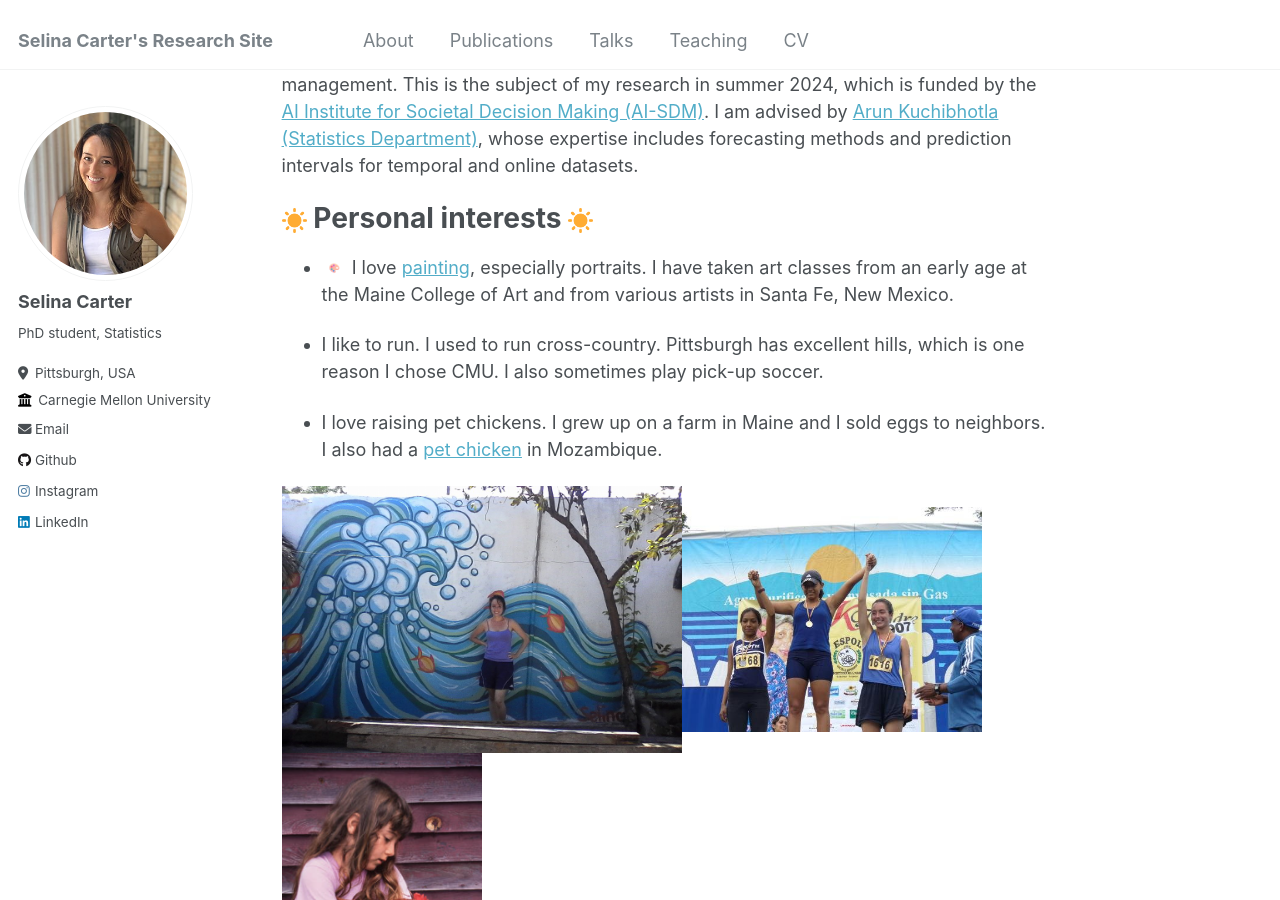
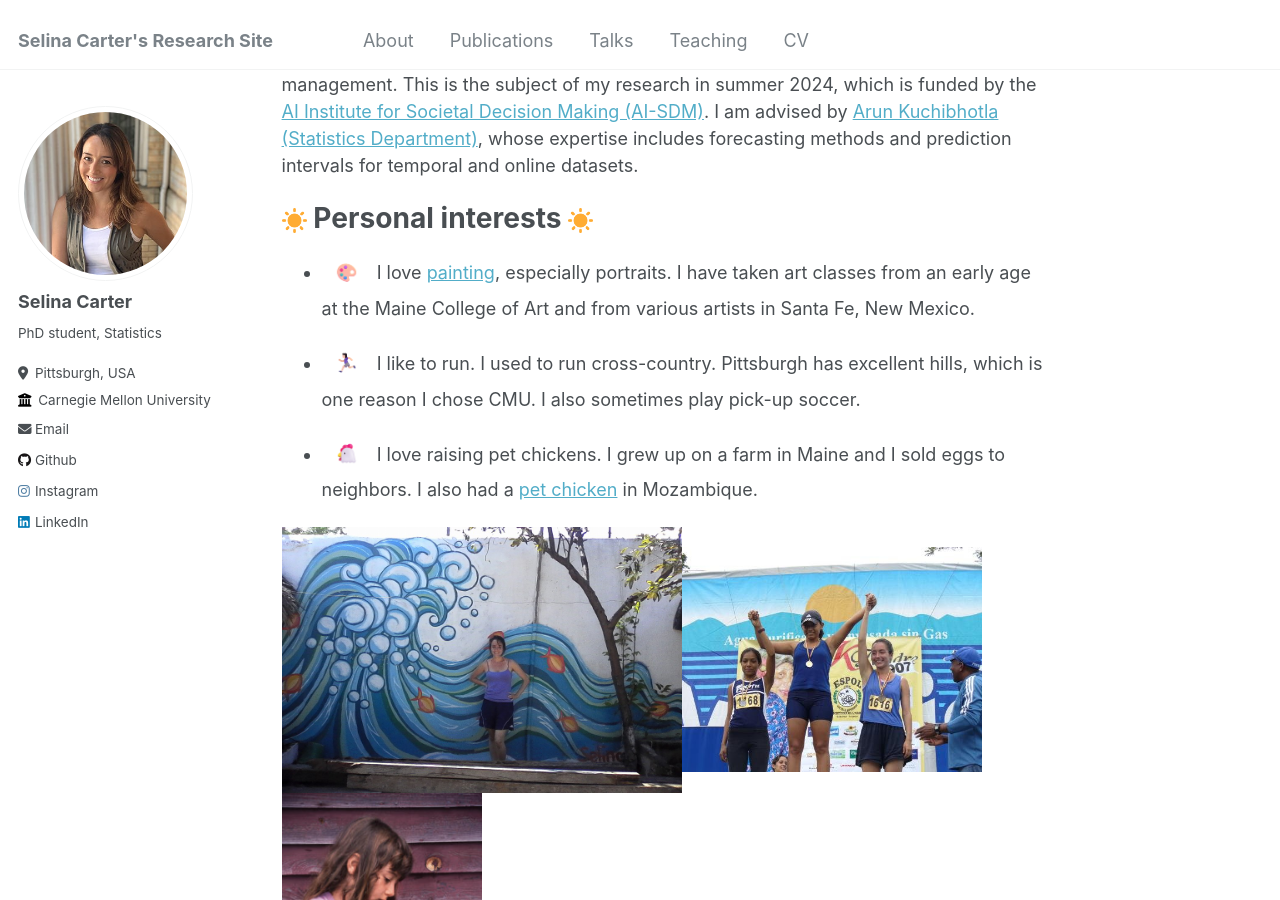
Before and after one commit to selinacarter/selinacarter.github.io, a Jekyll site: the page built from _pages/about.md, in a window 1280 px wide and 900 px high, scrolled down 840 px. Built offline with Jekyll 4.4.1, drawn with Linux system fonts in a browser that asks for light colours.

Commit message:
Add more emojis

```diff
--- a/_pages/about.md
+++ b/_pages/about.md
@@ -18,11 +18,11 @@
 <img src="/images/favicon.ico" width="25"> Personal interests <img src="/images/favicon.ico" width="25">
 ======
 
-* <img src="/images/paint.png" width="25"> I love [painting](https://www.instagram.com/selina.carter.art), especially portraits. I have taken art classes from an early age at the Maine College of Art and from various artists in Santa Fe, New Mexico.
+* <img src="/images/paint.png" width="50"> I love [painting](https://www.instagram.com/selina.carter.art), especially portraits. I have taken art classes from an early age at the Maine College of Art and from various artists in Santa Fe, New Mexico.
 
-* I like to run. I used to run cross-country. Pittsburgh has excellent hills, which is one reason I chose CMU. I also sometimes play pick-up soccer.
+* <img src="/images/girlrun.png" width="50"> I like to run. I used to run cross-country. Pittsburgh has excellent hills, which is one reason I chose CMU. I also sometimes play pick-up soccer.
 
-* I love raising pet chickens. I grew up on a farm in Maine and I sold eggs to neighbors. I also had a [pet chicken](https://www.youtube.com/watch?v=nvbMS_YSOF0) in Mozambique.
+* <img src="/images/chicken.png" width="50"> I love raising pet chickens. I grew up on a farm in Maine and I sold eggs to neighbors. I also had a [pet chicken](https://www.youtube.com/watch?v=nvbMS_YSOF0) in Mozambique.
 
 
 
```
Also changed, not shown: _pages/cv.md (+2 -1 lines).
